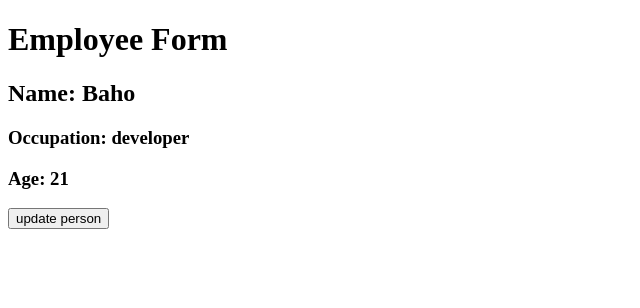
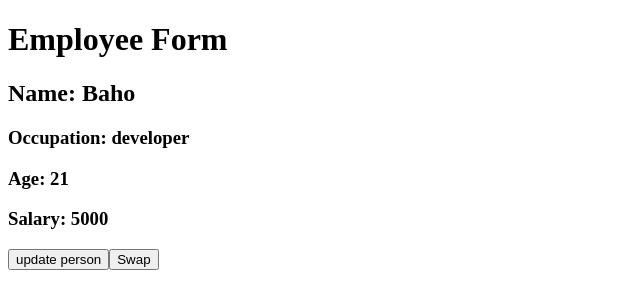
Before and after one commit to psyBeth/Revisions-and-Practices, a React (Create React App) app in the folder react05/: page / in a window 1280 px wide. Shown: the top 308 px of the page, without its empty margins (0-640 px from the left). Built offline with nearby package versions, Linux system fonts and the light colour scheme.

Commit message:
useState object

```diff
--- a/react05/src/3-useState/UseStateObject.jsx
+++ b/react05/src/3-useState/UseStateObject.jsx
@@ -1,4 +1,5 @@
 import { useState } from "react"
+import UseStateCounter from "./UseStateCounter"
 
 const UseStateObject = () => {
 
@@ -10,9 +11,35 @@ const UseStateObject = () => {
         name: "Baho",
         job: "developer",
         age: 21,
+        salary: 5000,
     })
 
-    const { name, job, age } = person    //? state dest
+    //   let toggle = false
+    //? Boolean state
+    const [toggle, setToggle] = useState(false)
+
+    const handleSwap = () => {
+        // toggle = !toggle
+        setToggle(!toggle)
+        console.log(toggle)
+        if (toggle) {
+            setPerson({
+            name: "Canan",
+            job: "Developer",
+            age: 22,
+            salary: 200000,
+            })
+        } else {
+            setPerson({
+            name: "Ali",
+            job: "Tester",
+            age: 42,
+            salary: 100000,
+            })
+        }
+    }
+
+    // const { name, job, age } = person    //? state dest
     console.log(person);
 
   return (
@@ -21,6 +48,7 @@ const UseStateObject = () => {
         <h2>Name: {person.name}</h2>
         <h3>Occupation: {person.job}</h3>
         <h3>Age: {person.age}</h3>
+        <h3>Salary: {person.salary}</h3>
 
         <button onClick={() => setPerson({...person, name :"Betul", job: "tester", age: "22" })}>
             update person
@@ -29,6 +57,9 @@ const UseStateObject = () => {
 
         {/* <button onClick={() => setJob("tester")}>update occupation</button>
         <button onClick={() => setAge(age + 1)}>update age</button> */}
+
+        <button onClick={handleSwap}>Swap</button>
+        {toggle && <UseStateCounter />}
     </div>
   )
 }
```
